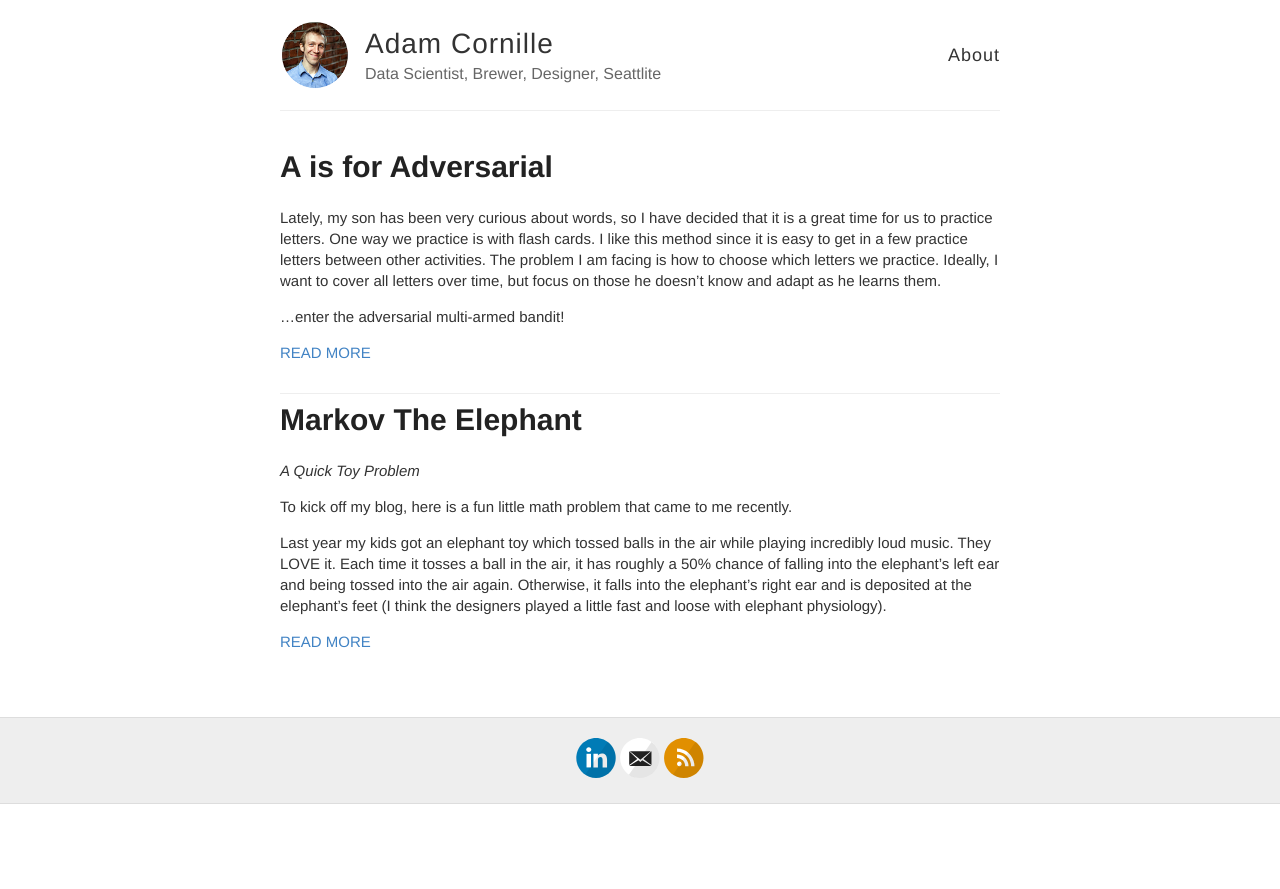
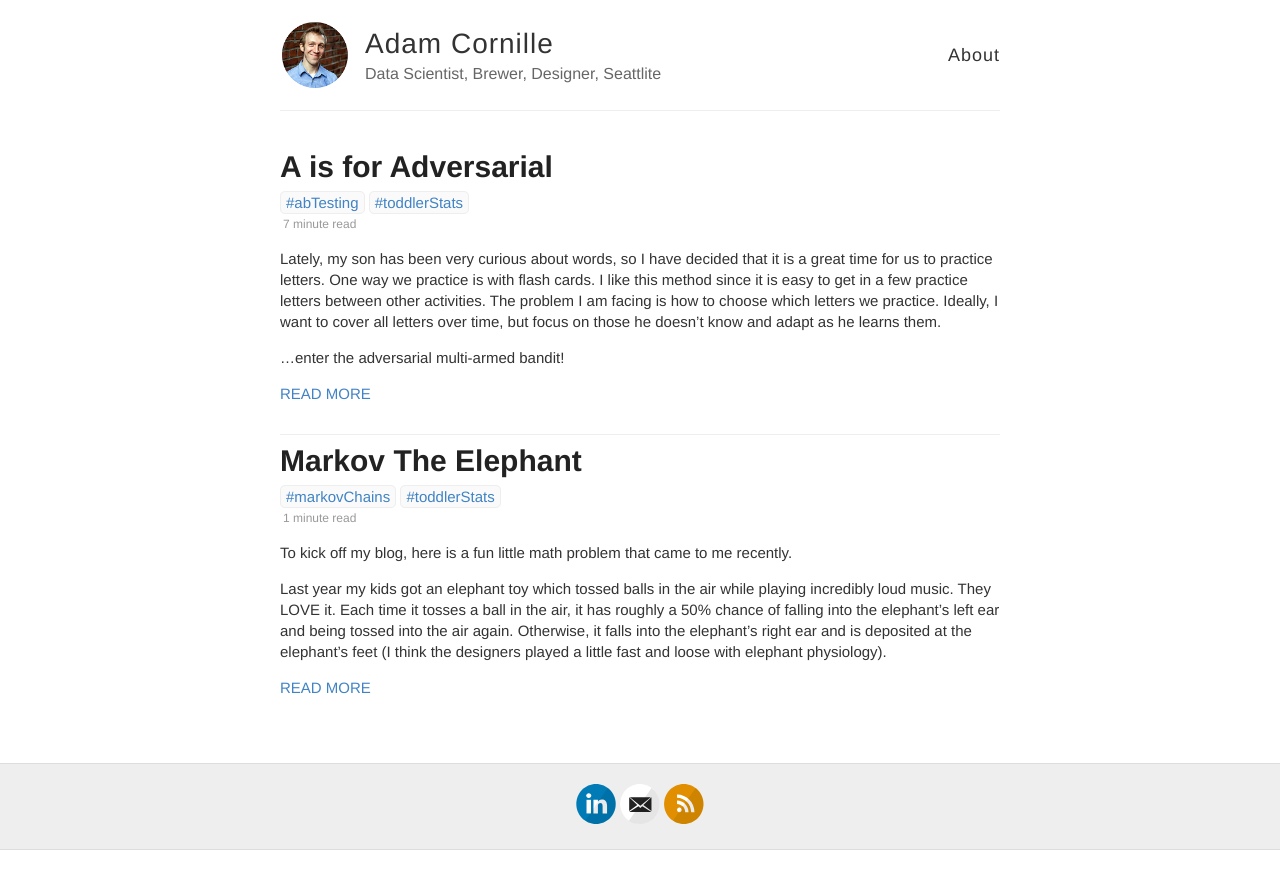
Before and after one commit to lafncow/lafncow.github.io, a Jekyll site: the page built from index.html, in a window 1280 px wide. Shown: the top 889 px of the page. Built offline with Jekyll 4.4.1, drawn with Linux system fonts in a browser that asks for light colours.

Commit message:
Tags on main page

```diff
--- a/_posts/2015-12-1-Markov-The-Elephant.md
+++ b/_posts/2015-12-1-Markov-The-Elephant.md
@@ -1,12 +1,8 @@
 ---
 layout: post
 title: Markov The Elephant
-abtests: [ subtitle ]
 tags: [markovChains, toddlerStats]
 ---
-
-{: .ab-subtitle-1}
-_A Quick Toy Problem_
 
 To kick off my blog, here is a fun little math problem that came to me recently.
 
--- a/index.html
+++ b/index.html
@@ -7,7 +7,18 @@ layout: default
     <article class="post">
 
       <h1><a href="{{ site.baseurl }}{{ post.url }}">{{ post.title }}</a></h1>
-
+      {% if post.tags %}
+	  <div class="tags">
+	    <ul>
+	    {% for tag in post.tags %}
+	      <li>#{{tag}}</li>
+	    {% endfor %}
+	    </ul>
+	  </div>
+	  {% endif %}
+      <div class="read-time">
+	    {{ post.content | number_of_words | divided_by: 200 | append: " minute read" }}
+	  </div>
       <div class="entry">
         {{ post.excerpt }}
       </div>
```
